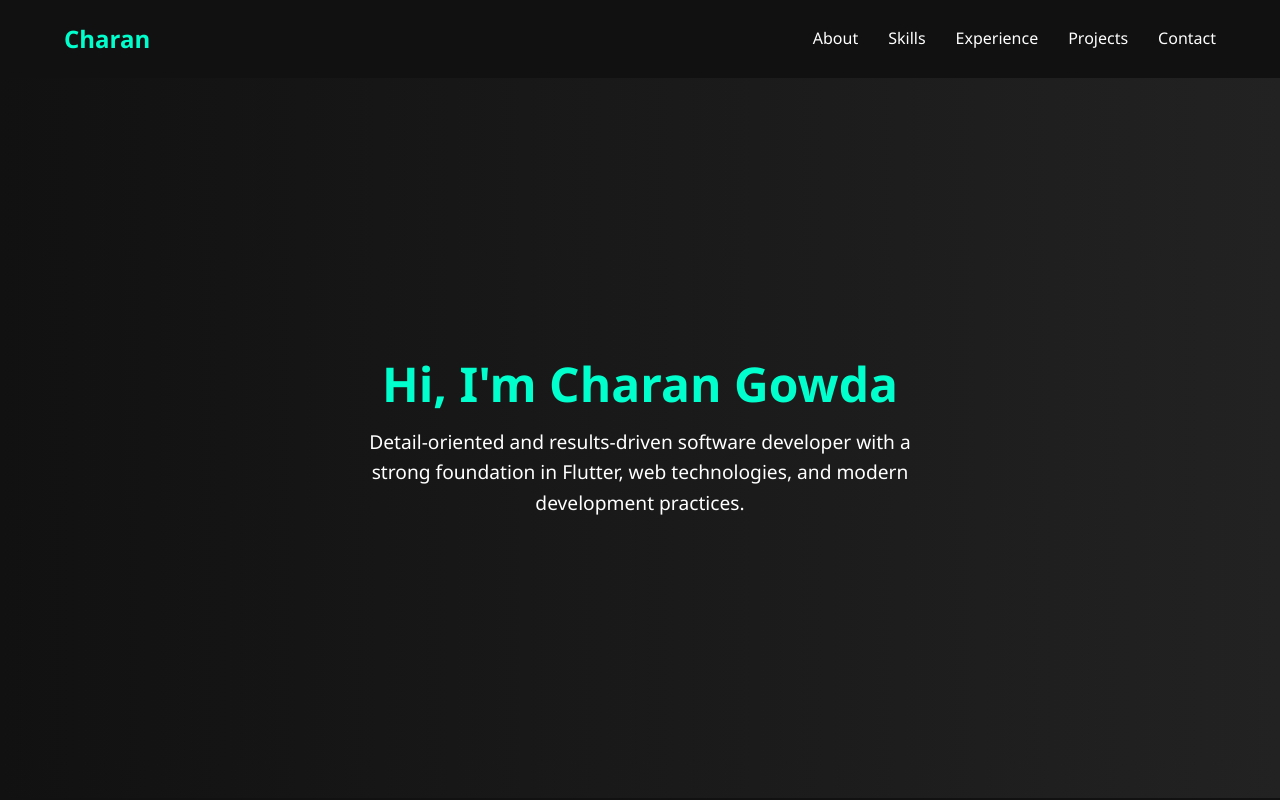
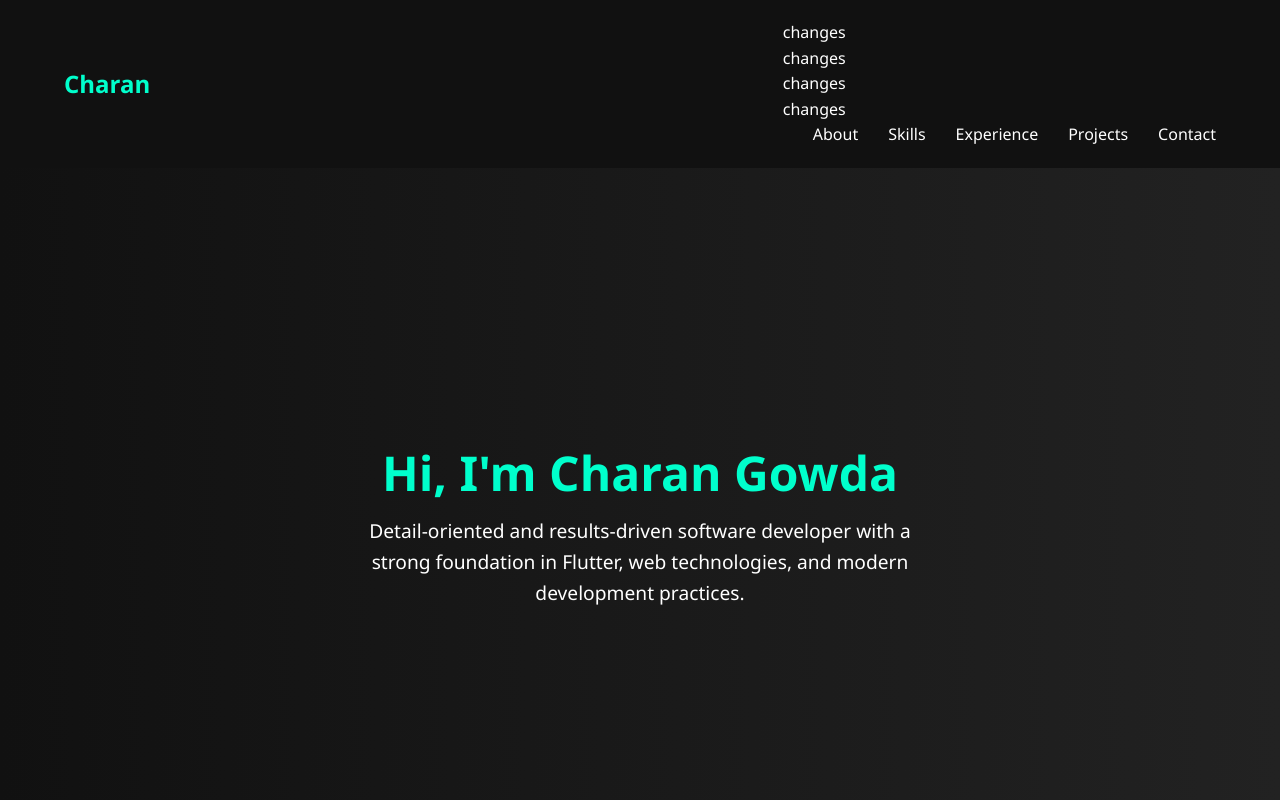
Before and after one commit to Charan394/portfolio, a React (Vite) app: page / in a window 1280 px wide. Shown: the top 800 px of the page. Built offline with nearby package versions, Linux system fonts and the light colour scheme.

Commit message:
Update Header.jsx to demonstrate git fetch

```diff
--- a/src/components/Header.jsx
+++ b/src/components/Header.jsx
@@ -42,6 +42,10 @@ const Header = () => {
       <HeaderContainer>
         <Logo>Charan</Logo>
         <Nav>
+          <nav>changes</nav>
+          <nav>changes</nav>
+          <nav>changes</nav>
+          <nav>changes</nav>
           <a href="#about">About</a>
           <a href="#skills">Skills</a>
           <a href="#experience">Experience</a>
```
